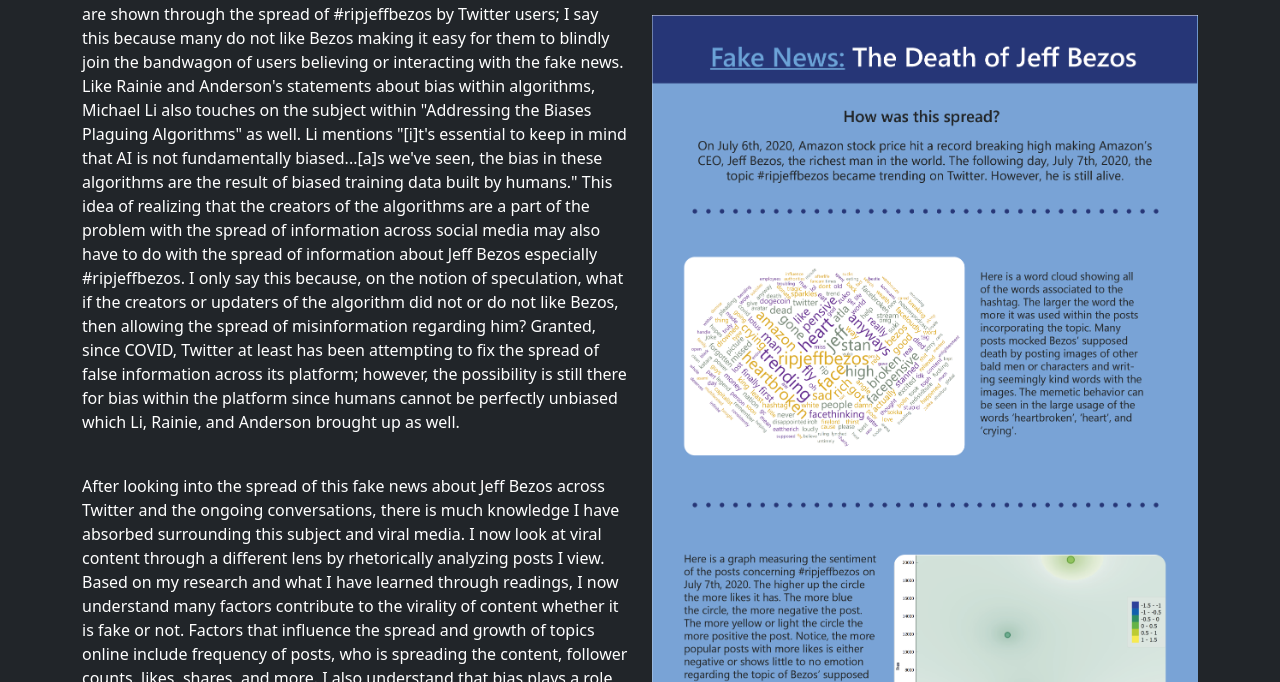
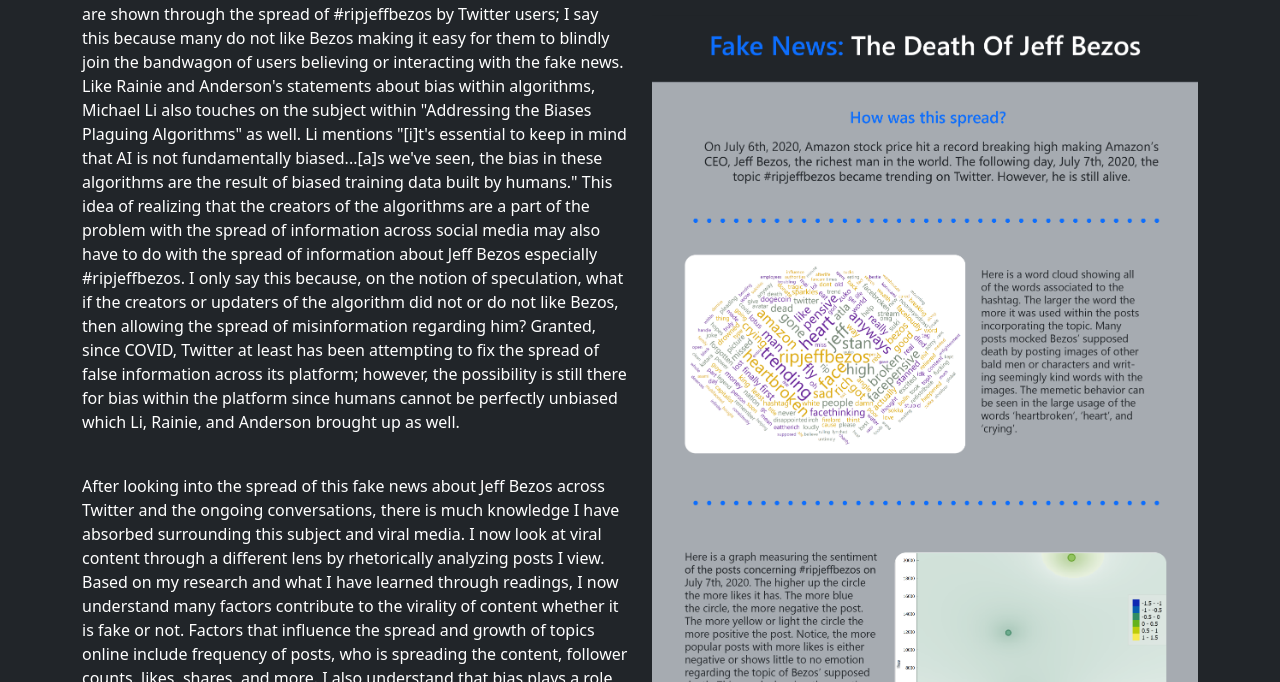
Before and after one commit to LaurenScheffler/ENC4416, a plain HTML site: page data.html in a window 1280 px wide. Shown: the part 678-1360 px from the top of the page. Drawn offline with nearby package versions, Linux system fonts and the light colour scheme.

Commit message:
Update data.html

```diff
--- a/data.html
+++ b/data.html
@@ -75,7 +75,7 @@
 
           <br>
 
-          <img src="Infographic_redo2.png" class="img-fluid" alt="Fake News: The Death of Jeff Bezos Infographic displaying graphs and text.">
+          <img src="Infographic_redo3.png" class="img-fluid" alt="Fake News: The Death of Jeff Bezos Infographic displaying graphs and text.">
 
         </div>
 
```
